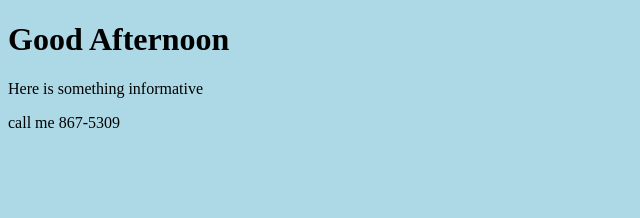
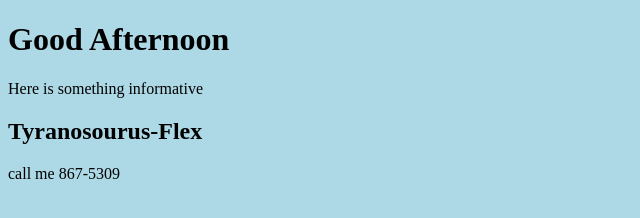
Before and after one commit to ZacCrumpton/branching1, a plain HTML site: page index.html in a window 1280 px wide. Shown: the whole page, without its empty margins (0-640 px from the left). Drawn offline with Linux system fonts and the light colour scheme.

Commit message:
added favorite dinosaur

```diff
--- a/index.html
+++ b/index.html
@@ -10,6 +10,7 @@
 <body>
     <h1>Good Afternoon</h1>
     <p>Here is something informative</p>
+    <h2>Tyranosourus-Flex</h2>
     <div>call me 867-5309</div>
 <script src="./main.js"></script>
 </body>
```
